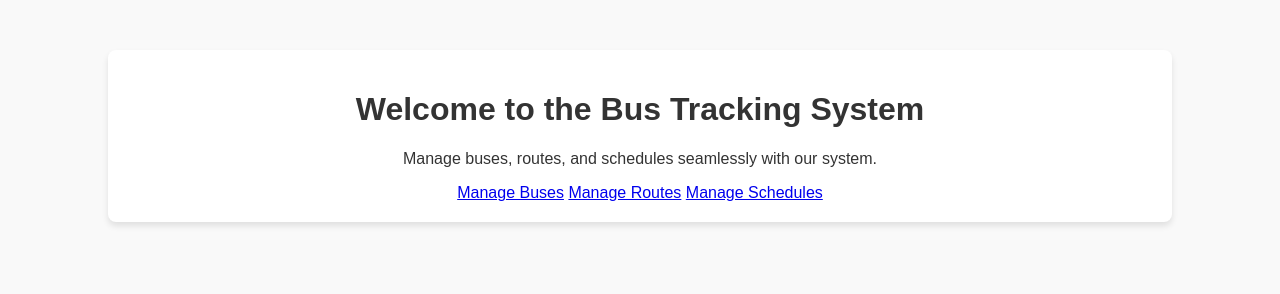
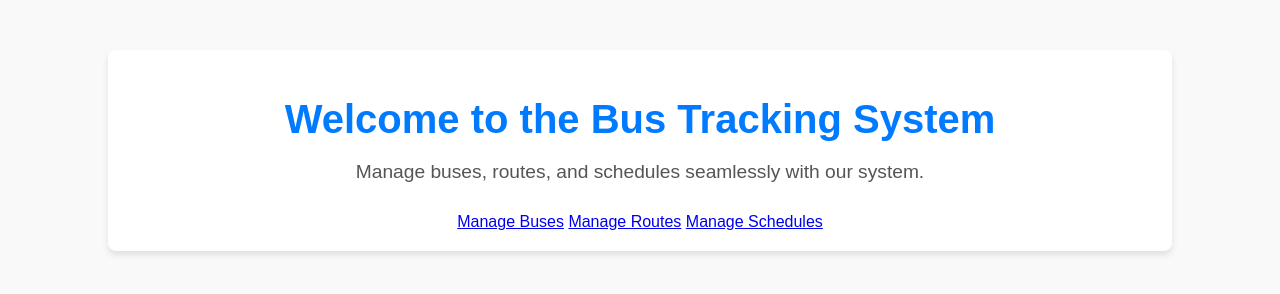
Before and after one commit to madhanalwz1992/Bus-Tracking-System, a plain HTML site: page index.html in a window 1280 px wide. Drawn offline with Linux system fonts and the light colour scheme.

Commit message:
Styling a header and tagline

```diff
--- a/css/styles.css
+++ b/css/styles.css
@@ -15,3 +15,14 @@ body {
     box-shadow: 0 4px 6px rgba(0, 0, 0, 0.1);
     text-align: center;
 }
+h1 {
+    font-size: 2.5em;
+    color: #007bff;
+    margin-bottom: 10px;
+}
+
+.tagline {
+    font-size: 1.2em;
+    color: #555;
+    margin-bottom: 30px;
+}
```
